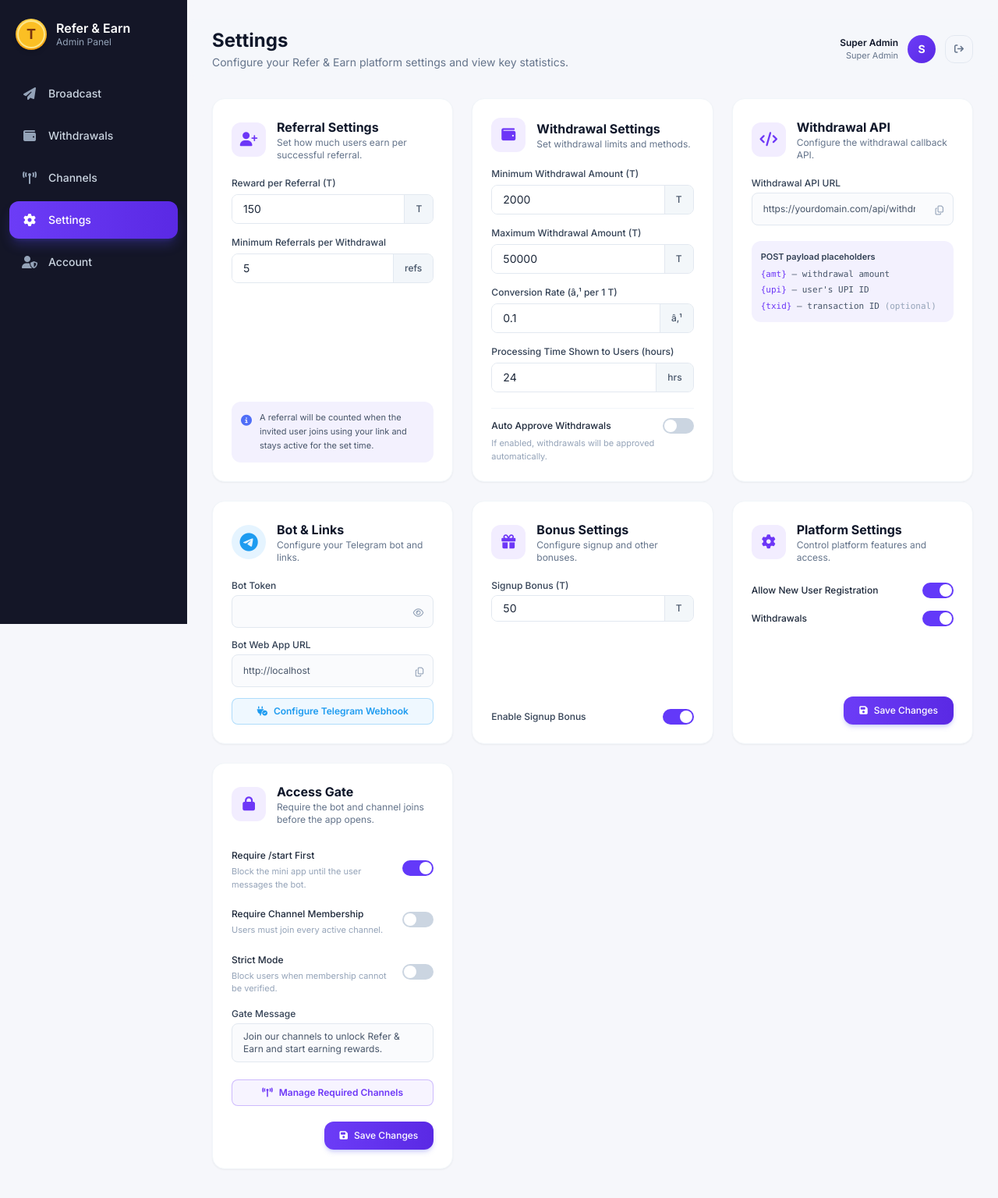
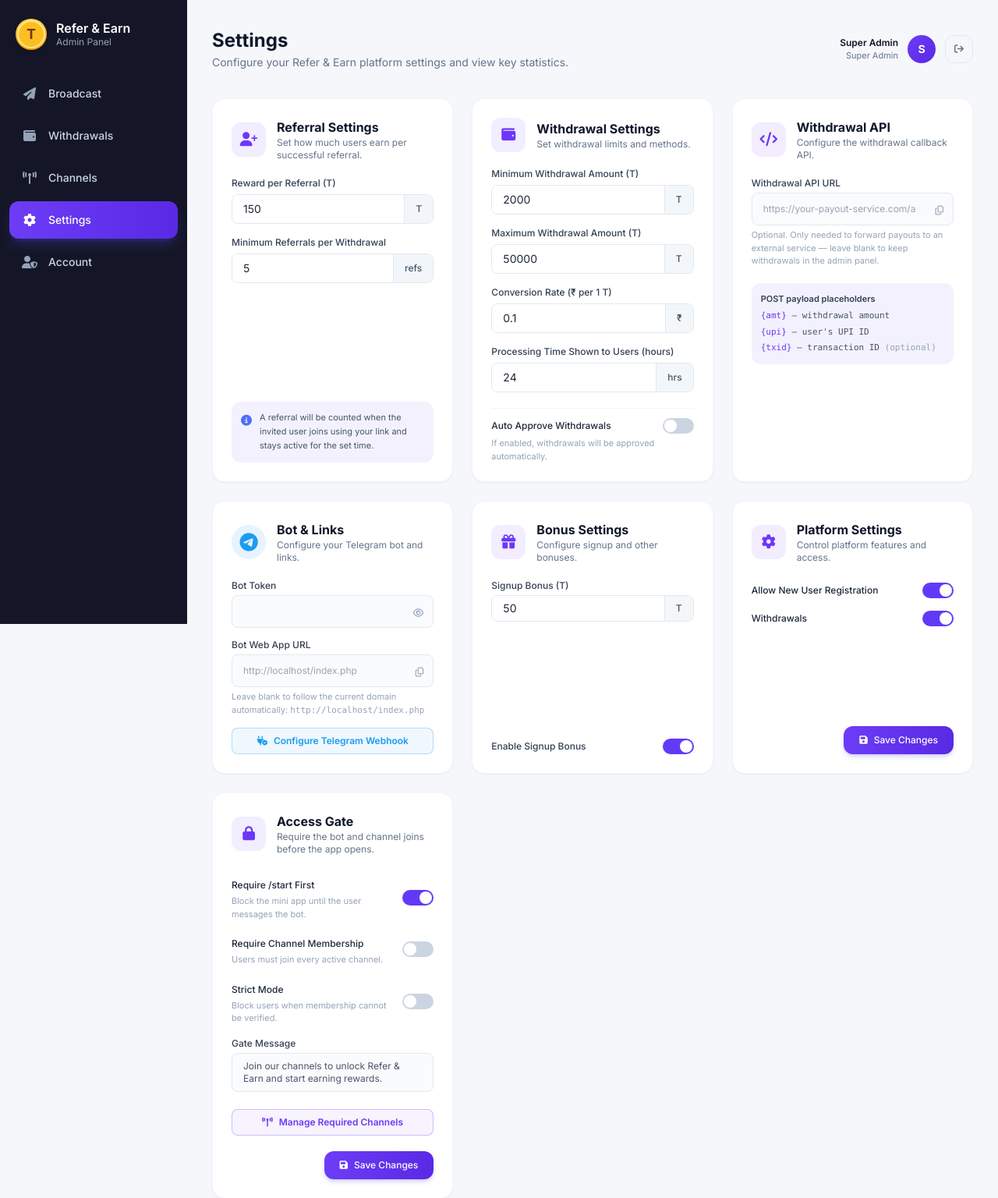
Before and after one commit to sonukr-sharma/test, a PHP site: page /adm/settings.php in a window 1280 px wide. Shown: the top 1536 px of the page at 78% size. Before the commit the page ends 1477 px from the top, so only its background shows below. Run offline with PHP 8.4, Linux system fonts and the light colour scheme; a user stored in the database is signed in; data comes from the database, SQL or seed files in the repository; some libraries are stand-ins or nearby versions.

Commit message:
connected

```diff
--- a/adm/settings.php
+++ b/adm/settings.php
@@ -317,10 +317,10 @@ $s = settings();
                         </div>
 
             <div>
-              <label class="block text-xs font-medium text-slate-700 mb-1.5">Conversion Rate (â‚¹ per 1 T)</label>
+              <label class="block text-xs font-medium text-slate-700 mb-1.5">Conversion Rate (₹ per 1 T)</label>
               <div class="flex rounded-lg border border-slate-200 overflow-hidden focus-within:border-indigo-500">
                 <input type="text" name="coin_to_inr_rate" value="<?= e((string) $s['coin_to_inr_rate']) ?>" class="w-full px-3.5 py-2 text-sm text-slate-800 bg-white focus:outline-none" />
-                <span class="px-3.5 py-2 bg-slate-100/80 text-slate-600 text-xs font-medium flex items-center border-l border-slate-200">â‚¹</span>
+                <span class="px-3.5 py-2 bg-slate-100/80 text-slate-600 text-xs font-medium flex items-center border-l border-slate-200">₹</span>
               </div>
             </div>
 
@@ -366,11 +366,12 @@ $s = settings();
                   <div>
                     <label class="block text-xs font-medium text-slate-700 mb-1">Withdrawal API URL</label>
                     <div class="flex items-center rounded-lg border border-slate-200 bg-slate-50/70 overflow-hidden focus-within:border-indigo-500">
-                      <input type="text" name="withdrawal_api_url" value="<?= e((string) $s['withdrawal_api_url']) ?>" class="w-full px-3.5 py-2 text-xs text-slate-600 bg-transparent focus:outline-none min-w-0" />
-                      <button class="px-3 py-2 text-slate-400 hover:text-slate-600 shrink-0">
+                      <input id="withdrawalApiUrl" type="text" name="withdrawal_api_url" value="<?= e((string) $s['withdrawal_api_url']) ?>" placeholder="https://your-payout-service.com/api/withdraw" class="w-full px-3.5 py-2 text-xs text-slate-600 bg-transparent focus:outline-none min-w-0" />
+                      <button type="button" data-copy-target="withdrawalApiUrl" class="px-3 py-2 text-slate-400 hover:text-slate-600 shrink-0">
                         <i class="fa-regular fa-copy text-xs"></i>
                       </button>
                     </div>
+                    <p class="mt-1 text-[11px] text-slate-400">Optional. Only needed to forward payouts to an external service — leave blank to keep withdrawals in the admin panel.</p>
                   </div>
                 </div>
 
@@ -415,11 +416,12 @@ $s = settings();
                   <div>
                     <label class="block text-xs font-medium text-slate-700 mb-1">Bot Web App URL</label>
                     <div class="flex items-center rounded-lg border border-slate-200 bg-slate-50/70 overflow-hidden focus-within:border-indigo-500">
-                      <input id="botWebAppUrl" name="bot_web_app_url" type="text" value="<?= e((string) $s['bot_web_app_url']) ?>" class="w-full px-3.5 py-2 text-xs text-slate-600 bg-transparent focus:outline-none min-w-0" />
-                      <button class="px-3 py-2 text-slate-400 hover:text-slate-600 shrink-0">
+                      <input id="botWebAppUrl" name="bot_web_app_url" type="text" value="<?= e((string) $s['bot_web_app_url']) ?>" placeholder="<?= e(web_app_url()) ?>" class="w-full px-3.5 py-2 text-xs text-slate-600 bg-transparent focus:outline-none min-w-0" />
+                      <button type="button" data-copy-target="botWebAppUrl" class="px-3 py-2 text-slate-400 hover:text-slate-600 shrink-0">
                         <i class="fa-regular fa-copy text-xs"></i>
                       </button>
                     </div>
+                    <p class="mt-1 text-[11px] text-slate-400">Leave blank to follow the current domain automatically: <span class="font-mono"><?= e(web_app_url()) ?></span></p>
                   </div>
 
                   <a href="../webhook/setup.php" class="flex items-center justify-center gap-2 w-full px-3.5 py-2 rounded-lg border border-[#1d9bf0]/30 bg-[#e5f4ff]/60 text-xs font-semibold text-[#1d9bf0] hover:bg-[#e5f4ff] transition-colors">
@@ -604,11 +606,22 @@ $s = settings();
       backdrop.classList.toggle('hidden');
     }
 
-        // Auto-fill the Bot Web App URL from the current origin when empty
-        const webAppUrlInput = document.getElementById('botWebAppUrl');
-        if (webAppUrlInput && !webAppUrlInput.value) {
-          webAppUrlInput.value = window.location.origin;
-        }
-      </script>
+    // Copy buttons: copy the input's value, or its placeholder when left blank
+    // (blank means "follow the current domain", so the placeholder is the real URL).
+    document.querySelectorAll('[data-copy-target]').forEach(function (btn) {
+      btn.addEventListener('click', function () {
+        const input = document.getElementById(btn.dataset.copyTarget);
+        if (!input) return;
+        const text = input.value.trim() || input.placeholder || '';
+        if (!text) return;
+        navigator.clipboard.writeText(text).then(function () {
+          const icon = btn.querySelector('i');
+          if (!icon) return;
+          icon.className = 'fa-solid fa-check text-xs text-emerald-500';
+          setTimeout(function () { icon.className = 'fa-regular fa-copy text-xs'; }, 1500);
+        });
+      });
+    });
+  </script>
 </body>
 </html>
--- a/config.php
+++ b/config.php
@@ -75,6 +75,38 @@ function env(string $key, ?string $default = null): ?string
     return $fileVars[$key] ?? $default;
 }
 
+/**
+ * Detect the current request's scheme + host, honouring reverse proxies.
+ *
+ * Shared hosts (cPanel, Cloudflare, Render, Railway, nginx→PHP-FPM) terminate
+ * TLS at the edge, so $_SERVER['HTTPS'] is empty even though the visitor is on
+ * https. Without this, every generated link would silently downgrade to http.
+ */
+function detect_request_origin(): string
+{
+    $host = (string) ($_SERVER['HTTP_HOST'] ?? '');
+
+    // Prefer the proxy's forwarded host when the direct host is missing.
+    if ($host === '' && !empty($_SERVER['HTTP_X_FORWARDED_HOST'])) {
+        $host = trim(explode(',', (string) $_SERVER['HTTP_X_FORWARDED_HOST'])[0]);
+    }
+
+    if ($host === '') {
+        $host = 'localhost';
+    }
+
+    // Strip anything that is not a valid host[:port] to avoid header injection.
+    $host = preg_replace('/[^A-Za-z0-9.\-:\[\]]/', '', $host) ?: 'localhost';
+
+    $https = (!empty($_SERVER['HTTPS']) && strtolower((string) $_SERVER['HTTPS']) !== 'off')
+        || (int) ($_SERVER['SERVER_PORT'] ?? 0) === 443
+        || strtolower((string) ($_SERVER['HTTP_X_FORWARDED_PROTO'] ?? '')) === 'https'
+        || strtolower((string) ($_SERVER['HTTP_X_FORWARDED_SSL'] ?? '')) === 'on'
+        || strtolower((string) ($_SERVER['REQUEST_SCHEME'] ?? '')) === 'https';
+
+    return ($https ? 'https://' : 'http://') . $host;
+}
+
 $host    = $_SERVER['HTTP_HOST'] ?? '';
 $isLocal = $host === ''
     || preg_match('/^(localhost|127\.0\.0\.1|\[::1\])(:\d+)?$/i', $host) === 1;
@@ -91,15 +123,26 @@ define('APP_ENV', $isLocal ? 'local' : 'production');
 define('APP_DEBUG', filter_var(env('APP_DEBUG', $isLocal ? '1' : '0'), FILTER_VALIDATE_BOOLEAN));
 define('APP_TIMEZONE', env('APP_TIMEZONE', 'Asia/Kolkata') ?? 'Asia/Kolkata');
 
-// Absolute base URL, no trailing slash. Set APP_URL in production so links and
-// the Telegram webhook URL are correct behind a proxy or subdirectory.
+// Absolute base URL, no trailing slash.
+//
+// Resolution order:
+//   1. APP_URL from .env / real env  — explicit override, wins everywhere.
+//   2. The current request's origin  — so the app follows whatever domain it is
+//      served from (localhost, a staging host, the live domain) with no edits.
+//
+// This means you never have to hardcode a domain: deploy to a new host and all
+// links, the webhook URL and the Telegram WebApp button follow automatically.
 $configuredUrl = rtrim((string) env('APP_URL', ''), '/');
 
-define('APP_URL', $configuredUrl !== ''
-    ? $configuredUrl
-    : ($isLocal
-        ? 'http://' . ($host !== '' ? $host : 'localhost')
-        : 'https://' . $host));
+define('APP_URL', $configuredUrl !== '' ? $configuredUrl : detect_request_origin());
+
+// Bare host[:port] of the current request, e.g. "referearn.com".
+define('APP_HOST', (string) (parse_url(APP_URL, PHP_URL_HOST) ?? 'localhost'));
+
+// True when APP_URL is a real public address Telegram can reach.
+define('APP_URL_IS_PUBLIC', !$isLocal
+    && preg_match('/^https:\/\//i', APP_URL) === 1
+    && !preg_match('/^(localhost|127\.0\.0\.1|\[::1\]|0\.0\.0\.0)$/i', APP_HOST));
 
 /* ---------------------------------------------------------------------
  |  2. Database
@@ -247,7 +290,8 @@ function default_settings(): array
         'min_withdrawal_t'             => 2000.0,
         'max_withdrawal_t'             => 50000.0,
         'auto_approve_withdrawals'     => false,
-        'withdrawal_api_url'           => 'https://yourdomain.com/api/withdraw',
+        // Optional external payout hook; blank means "not configured".
+        'withdrawal_api_url'           => '',
         'coin_to_inr_rate'             => 0.10,
         'withdrawal_processing_hours'  => 24,
 
@@ -329,6 +373,44 @@ function setting(string $key, mixed $default = null): mixed
     $all = settings();
 
     return array_key_exists($key, $all) ? $all[$key] : $default;
+}
+
+/**
+ * The URL Telegram should open for this WebApp.
+ *
+ * A stored value is only honoured when it points at the domain the app is
+ * currently served from. Anything else (a stale localhost URL left over from
+ * development, or a placeholder) is ignored so the button always follows the
+ * live domain instead of sending users to a dead host.
+ */
+function web_app_url(): string
+{
+    $stored = trim((string) setting('bot_web_app_url', ''));
+
+    if ($stored !== '' && preg_match('#^https?://#i', $stored) === 1) {
+        $storedHost = strtolower((string) (parse_url($stored, PHP_URL_HOST) ?? ''));
+
+        if ($storedHost !== '' && $storedHost === strtolower(APP_HOST)) {
+            return $stored;
+        }
+    }
+
+    return APP_URL . '/index.php';
+}
+
+/**
+ * The endpoint withdrawals are forwarded to, or '' when not configured.
+ *
+ * This is an *external* integration hook: nothing in this app calls it, so a
+ * blank value simply means "no payout service wired up yet". It is never
+ * derived from the current domain, because pointing it at this site would
+ * imply an endpoint that does not exist.
+ */
+function withdrawal_api_url(): string
+{
+    $stored = trim((string) setting('withdrawal_api_url', ''));
+
+    return preg_match('#^https?://#i', $stored) === 1 ? $stored : '';
 }
 
 /* ---------------------------------------------------------------------
--- a/schema.sql
+++ b/schema.sql
@@ -421,7 +421,7 @@ INSERT INTO `settings` (`key`, `value`, `data_type`, `group_name`, `label`) VALU
   ('min_withdrawal_t',         '2000',                         'decimal', 'withdrawal','Minimum Withdrawal Amount (T)'),
   ('max_withdrawal_t',         '50000',                        'decimal', 'withdrawal','Maximum Withdrawal Amount (T)'),
   ('auto_approve_withdrawals', '0',                            'boolean', 'withdrawal','Auto Approve Withdrawals'),
-  ('withdrawal_api_url',       'https://yourdomain.com/api/withdraw', 'url', 'withdrawal','Withdrawal API URL'),
+  ('withdrawal_api_url',       '',                             'url',     'withdrawal','Withdrawal API URL'),
   ('coin_to_inr_rate',         '0.10',                         'decimal', 'withdrawal','Conversion rate: 1 T in ₹'),
   ('bot_token',                '',                             'secret',  'bot',       'Telegram Bot Token'),
   ('bot_web_app_url',          '',                             'url',     'bot',       'Bot Web App URL'),
```
Also changed, not shown: DEPLOYMENT.md (+13 -3 lines), adm/broadcast.php (+14 -14 lines), webhook/index.php (+1 -7 lines), webhook/setup.php (+6 -5 lines), 1 other file.
